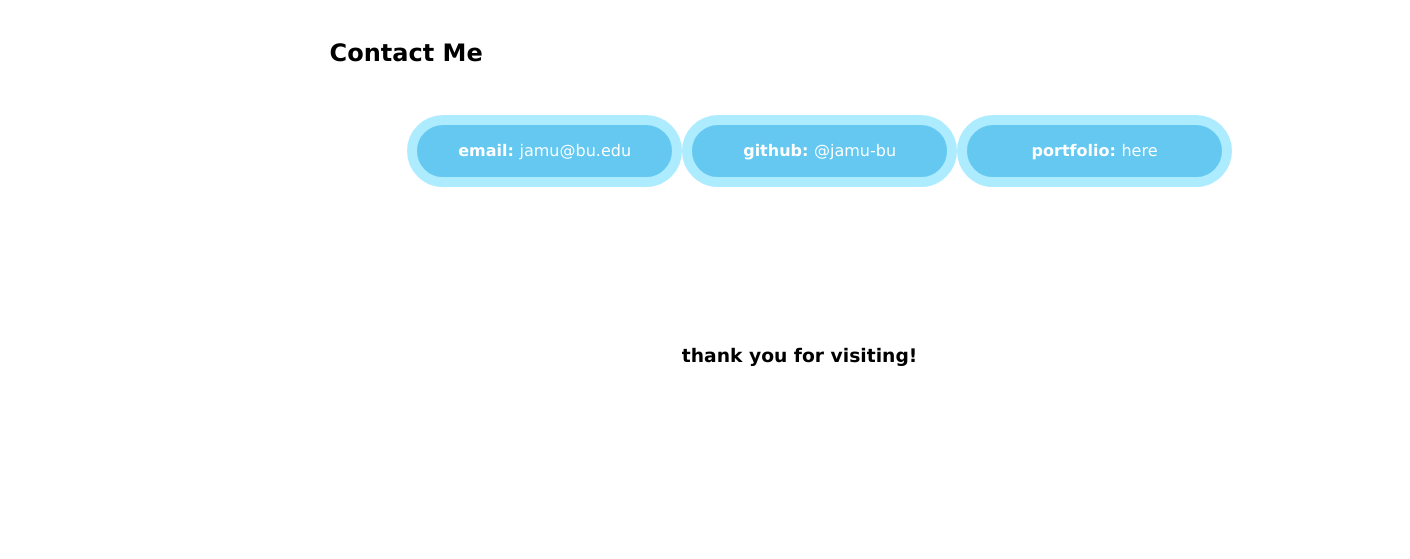
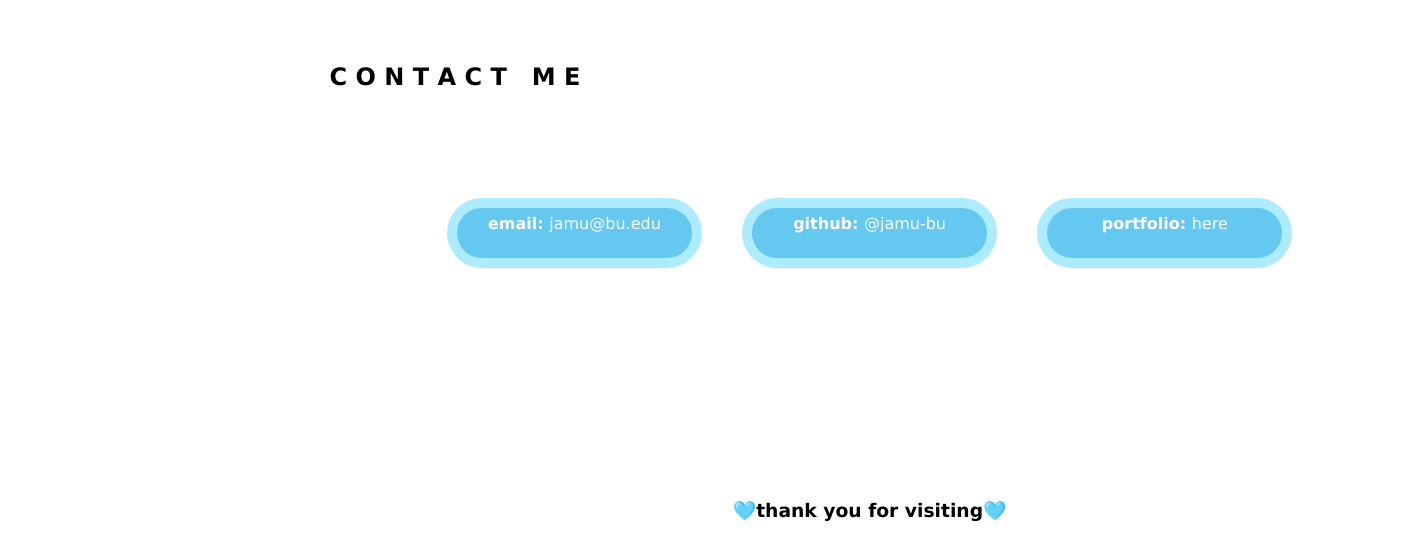
Before and after one commit to jamu-bu/portfolio, a plain HTML site: page index.html in a window 1280 px wide. Shown: the part 1089-1648 px from the top of the page, 1410 px wide, since content can reach past the window. Before the commit the page ends 1584 px from the top, so only its background shows below. Drawn offline with Linux system fonts and the light colour scheme.

Commit message:
updated css

```diff
--- a/assets/css/styles.css
+++ b/assets/css/styles.css
@@ -17,8 +17,8 @@ a {
 }
 
 nav {
-    margin:40px;
-    padding:20px;
+    margin:20px;
+    padding:40px;
     display: flex;
     justify-content: center;
 }
@@ -75,12 +75,18 @@ section {
 footer {
     text-align: center;
     margin: 10%;
+
+}
+
+footer h3::before, footer h3::after {
+    content: "🩵";
 }
 
 .links{
     display: flex;
-    justify-content: space-evenly;
+    justify-content: space-between;
     margin: 4%;
+    padding:5%;
 }
 
 .projects ul{
@@ -104,13 +110,15 @@ footer {
     color:white;
 }
 
-#email, #portfolio, #github {padding: 10px;
+#email, #portfolio, #github {
     background-color: rgb(100, 200, 240);
     border: 10px solid rgb(173, 235, 255);
     border-radius: 50px;
     color:white;
-    width: 250px;
+    width: 300px;
+    height:50px;
     text-align: center;
+    margin:0px 20px 0px 20px;
     }
 
 #pfp {
@@ -121,6 +129,17 @@ footer {
 #fig1 img {
     width:300px;
 }
+a:hover {
+    color:gold;
+    font-size: larger;
+    transition-timing-function: ease-in;
+}
+
+#pfp:hover {
+    border: 10px solid gold;
+
+}
+
 @media only screen and (max-width:500px){
     .portfolio {
         font-size: h1;
--- a/index.html
+++ b/index.html
@@ -80,7 +80,7 @@
             </div>
             <br>
             <div>
-                <h2 id="ContactMe">Contact Me</h2>
+                <h2 id="ContactMe"><pre>C O N T A C T   M E</pre></h2>
                 <ul class="links">
                 <li id="email"><strong>email: </strong><a href="mailto: jamu@bu.edu">jamu@bu.edu</a></li>
                 <li id="github"><strong>github: </strong><a href="https://github.com/jamu-bu">@jamu-bu</a></li>
@@ -91,7 +91,7 @@
 
         </section>
         <footer>
-            <h3>thank you for visiting!</h3>
+            <h3>thank you for visiting</h3>
         </footer>
     </section>
 
```
